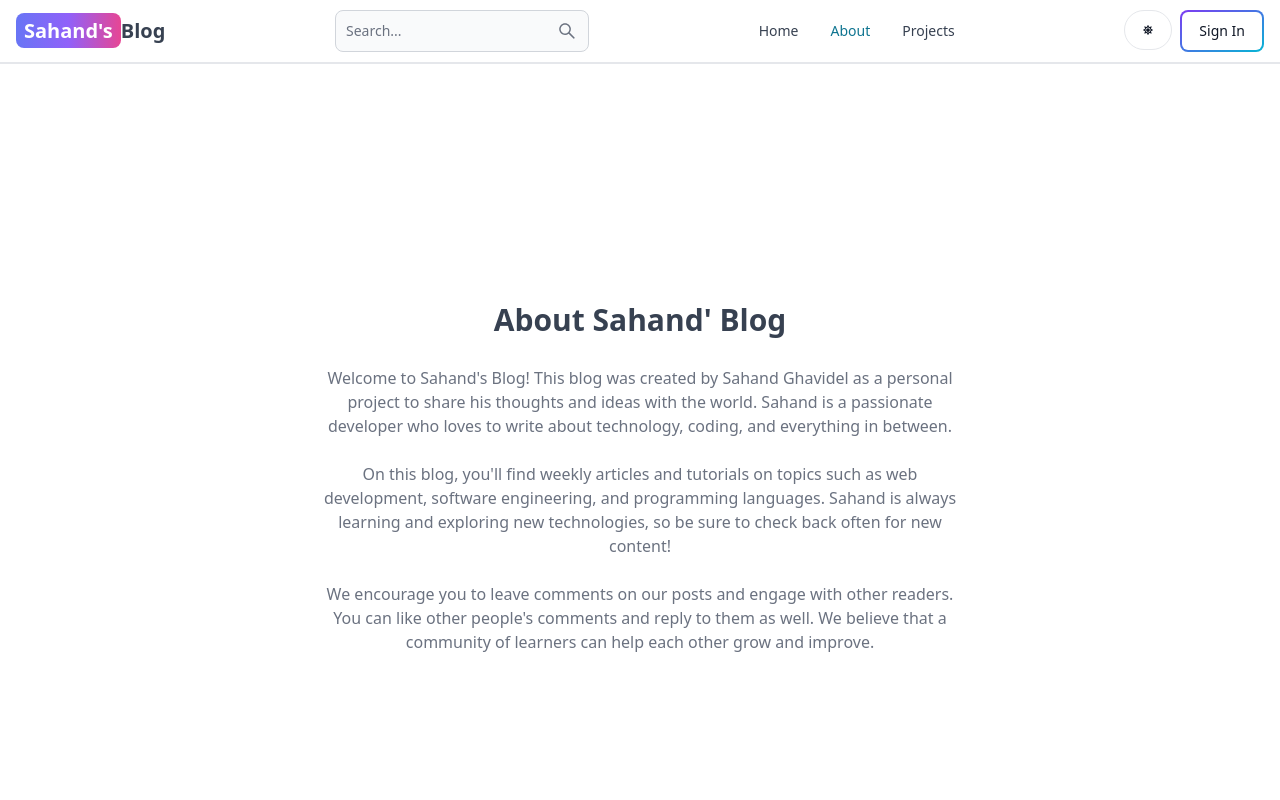
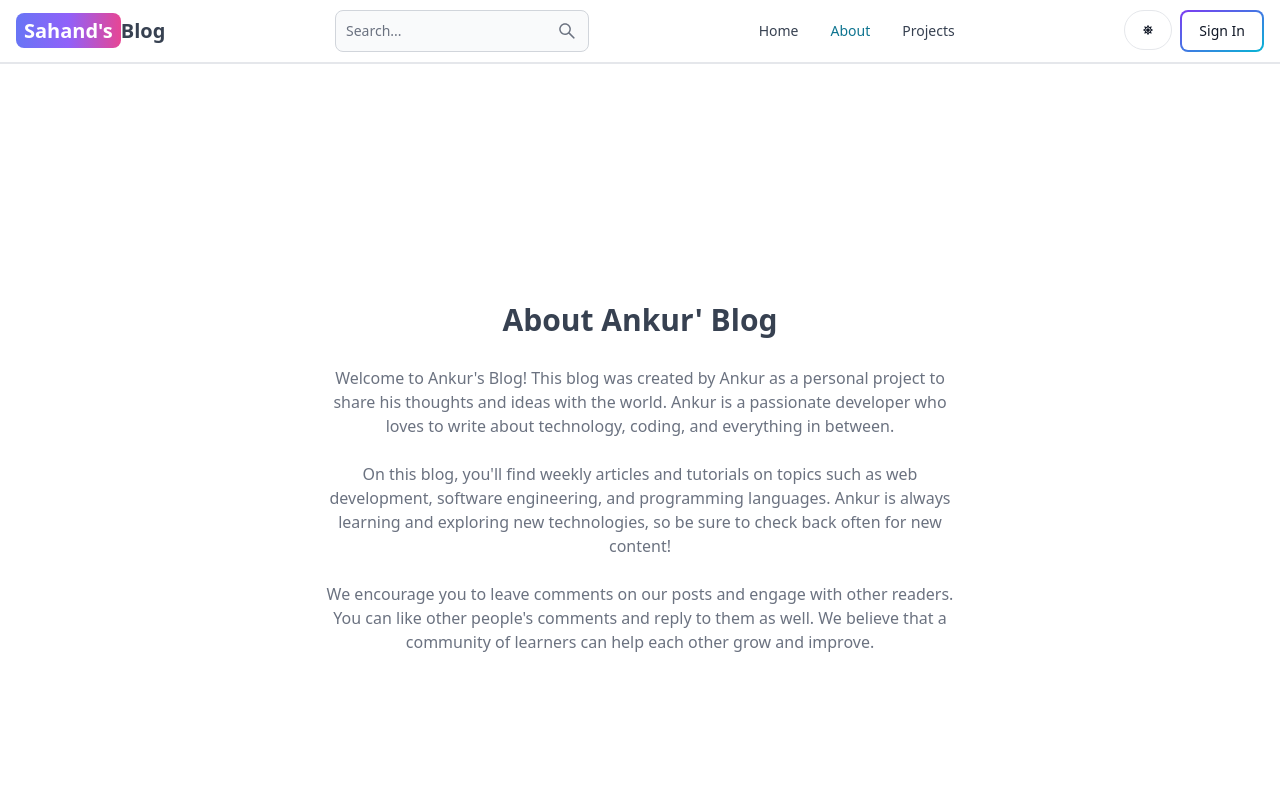
Before and after one commit to gunnermay31/MERN-BLOG, a React (Vite) app in the folder client/: page /about in a window 1280 px wide. Shown: the top 800 px of the page. Built offline with nearby package versions, Linux system fonts and the light colour scheme; no server answers.

Commit message:
Update About.jsx

```diff
--- a/client/src/pages/About.jsx
+++ b/client/src/pages/About.jsx
@@ -4,20 +4,20 @@ export default function About() {
       <div className='max-w-2xl mx-auto p-3 text-center'>
         <div>
           <h1 className='text-3xl font font-semibold text-center my-7'>
-            About Sahand' Blog
+            About Ankur' Blog
           </h1>
           <div className='text-md text-gray-500 flex flex-col gap-6'>
             <p>
-              Welcome to Sahand's Blog! This blog was created by Sahand Ghavidel
-              as a personal project to share his thoughts and ideas with the
-              world. Sahand is a passionate developer who loves to write about
+              Welcome to Ankur's Blog! This blog was created by Ankur as a
+              personal project to share his thoughts and ideas with the
+              world. Ankur is a passionate developer who loves to write about
               technology, coding, and everything in between.
             </p>
 
             <p>
               On this blog, you'll find weekly articles and tutorials on topics
               such as web development, software engineering, and programming
-              languages. Sahand is always learning and exploring new
+              languages. Ankur is always learning and exploring new
               technologies, so be sure to check back often for new content!
             </p>
 
```
